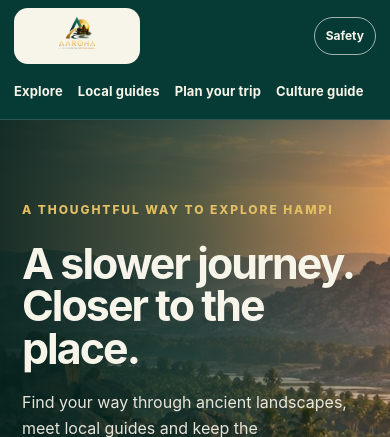
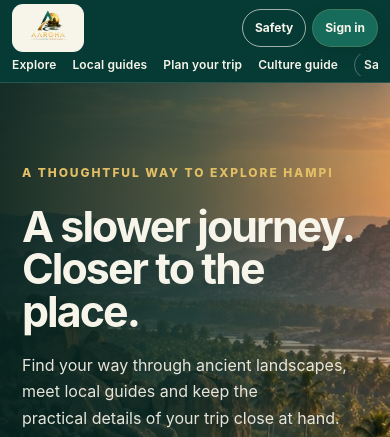
Before and after one commit to Mithun496/aaroha-web, a Flask app: page / in a window 390 px wide. Shown: the top 437 px of the page. Run offline with Flask 3, Linux system fonts and the light colour scheme.

Commit message:
Refine AAROHA premium header

```diff
--- a/app/static/css/premium.css
+++ b/app/static/css/premium.css
@@ -899,3 +899,141 @@ body > footer { background:var(--aaroha-forest-950); }
   .brand img, .site-brand img { width:126px; height:56px; padding:4px 8px; }
   .auth-page .auth-logo { width:116px; height:54px; padding:4px 8px; }
 }
+
+/* Final compact traveler header. Scope to shared public navigation only. */
+.navbar, .site-header {
+  display:grid;
+  grid-template-columns:minmax(100px,1fr) auto minmax(190px,1fr);
+  grid-template-rows:1fr;
+  align-items:center;
+  column-gap:24px;
+  min-height:76px;
+  height:78px;
+  max-height:84px;
+  padding:4px clamp(28px,calc((100vw - 1360px)/2),48px);
+}
+.navbar .brand, .site-header .site-brand { grid-column:1; justify-self:start; align-self:center; display:inline-flex; align-items:center; }
+.brand img, .site-brand img {
+  display:block;
+  width:78px;
+  height:54px;
+  max-height:54px;
+  box-sizing:border-box;
+  padding:3px;
+  border-radius:12px;
+  object-fit:contain;
+}
+.navbar nav, .site-header nav {
+  grid-column:2;
+  grid-row:1;
+  display:flex;
+  justify-content:center;
+  align-items:center;
+  gap:clamp(20px,2vw,28px);
+  min-width:0;
+}
+.navbar nav a, .site-header nav a { white-space:nowrap; font-size:15px; font-weight:600; }
+.navbar .nav-actions, .site-header .site-actions {
+  grid-column:3;
+  grid-row:1;
+  justify-self:end;
+  display:flex;
+  align-items:center;
+  gap:10px;
+  min-width:0;
+}
+.navbar .login-button, .site-header .login-link, .site-actions .login-link {
+  min-height:44px;
+  padding-inline:17px;
+  border-radius:23px;
+  font-size:14px;
+}
+.navbar .sos-button, .site-header .sos-link {
+  min-height:44px;
+  padding-inline:14px;
+  border-radius:23px;
+  font-size:14px;
+}
+.site-header nav a.active::after { margin-top:4px; }
+
+@media (max-width:900px) and (min-width:641px) {
+  .navbar, .site-header {
+    grid-template-columns:minmax(82px,1fr) auto minmax(150px,1fr);
+    column-gap:12px;
+    padding-inline:22px;
+  }
+  .brand img, .site-brand img { width:74px; height:52px; }
+  .navbar nav, .site-header nav { gap:14px; }
+  .navbar nav a, .site-header nav a { font-size:13px; }
+  .navbar .nav-actions, .site-header .site-actions { gap:7px; }
+  .navbar .login-button, .site-header .login-link, .site-actions .login-link { padding-inline:12px; font-size:13px; }
+  .navbar .sos-button, .site-header .sos-link { padding-inline:11px; font-size:13px; }
+}
+@media (max-width:640px) {
+  .navbar, .site-header {
+    display:grid;
+    grid-template-columns:76px minmax(0,1fr);
+    grid-template-rows:48px 22px;
+    align-items:center;
+    column-gap:8px;
+    row-gap:2px;
+    min-height:78px;
+    height:auto;
+    max-height:none;
+    padding:4px 12px 6px;
+  }
+  .navbar .brand, .site-header .site-brand { grid-column:1; grid-row:1; }
+  .brand img, .site-brand img {
+    width:72px;
+    height:48px;
+    max-height:48px;
+    padding:2px;
+    border-radius:11px;
+  }
+  .navbar nav, .site-header nav {
+    grid-column:1/-1;
+    grid-row:2;
+    justify-content:flex-start;
+    align-self:center;
+    gap:16px;
+    width:100%;
+    max-width:100%;
+    min-width:0;
+    height:22px;
+    padding:0;
+    overflow-x:auto;
+    overflow-y:hidden;
+    scrollbar-width:none;
+  }
+  .navbar nav::-webkit-scrollbar, .site-header nav::-webkit-scrollbar { display:none; }
+  .navbar nav a, .site-header nav a { flex:0 0 auto; font-size:12px; line-height:20px; }
+  .site-header nav a.active::after { margin-top:0; }
+  .navbar .nav-actions, .site-header .site-actions {
+    grid-column:2;
+    grid-row:1;
+    justify-self:end;
+    display:flex;
+    align-items:center;
+    gap:6px;
+  }
+  .navbar .login-button, .site-header .login-link, .site-actions .login-link,
+  .navbar .sos-button, .site-header .sos-link {
+    min-height:38px;
+    padding-inline:12px;
+    border-radius:20px;
+    font-size:12px;
+  }
+  .home-page .navbar { width:100%; min-height:78px; grid-template-columns:76px minmax(0,1fr); grid-template-rows:48px 22px; }
+  .home-page .navbar .login-button { display:inline-flex; }
+  .home-page .navbar .mobile-nav-action {
+    display:inline-flex;
+    align-items:center;
+    min-height:28px;
+    padding:0 9px;
+    border:1px solid rgba(247,244,234,.3);
+    border-radius:16px;
+    background:transparent;
+    color:var(--aaroha-ivory);
+    line-height:20px;
+  }
+}
```
